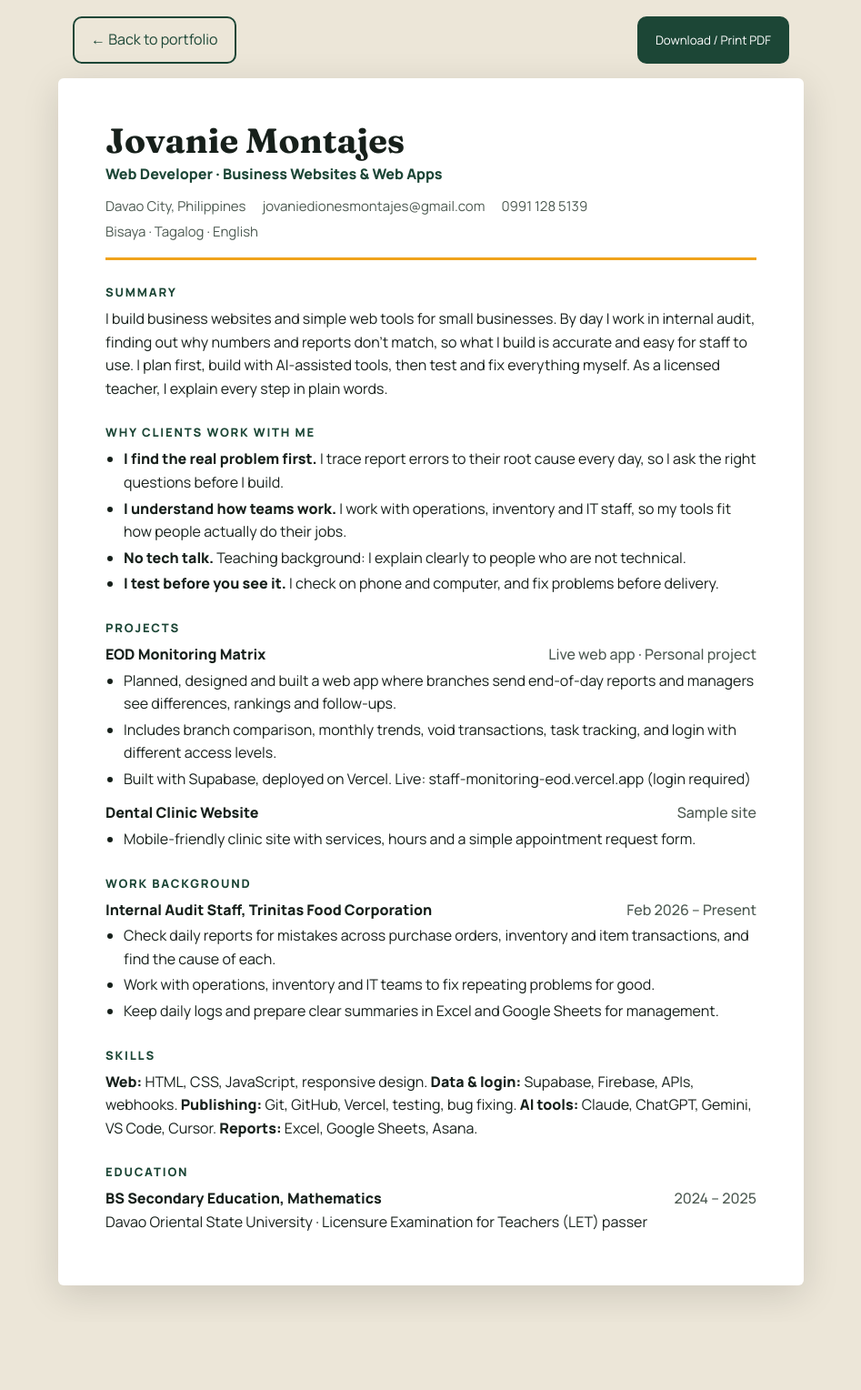
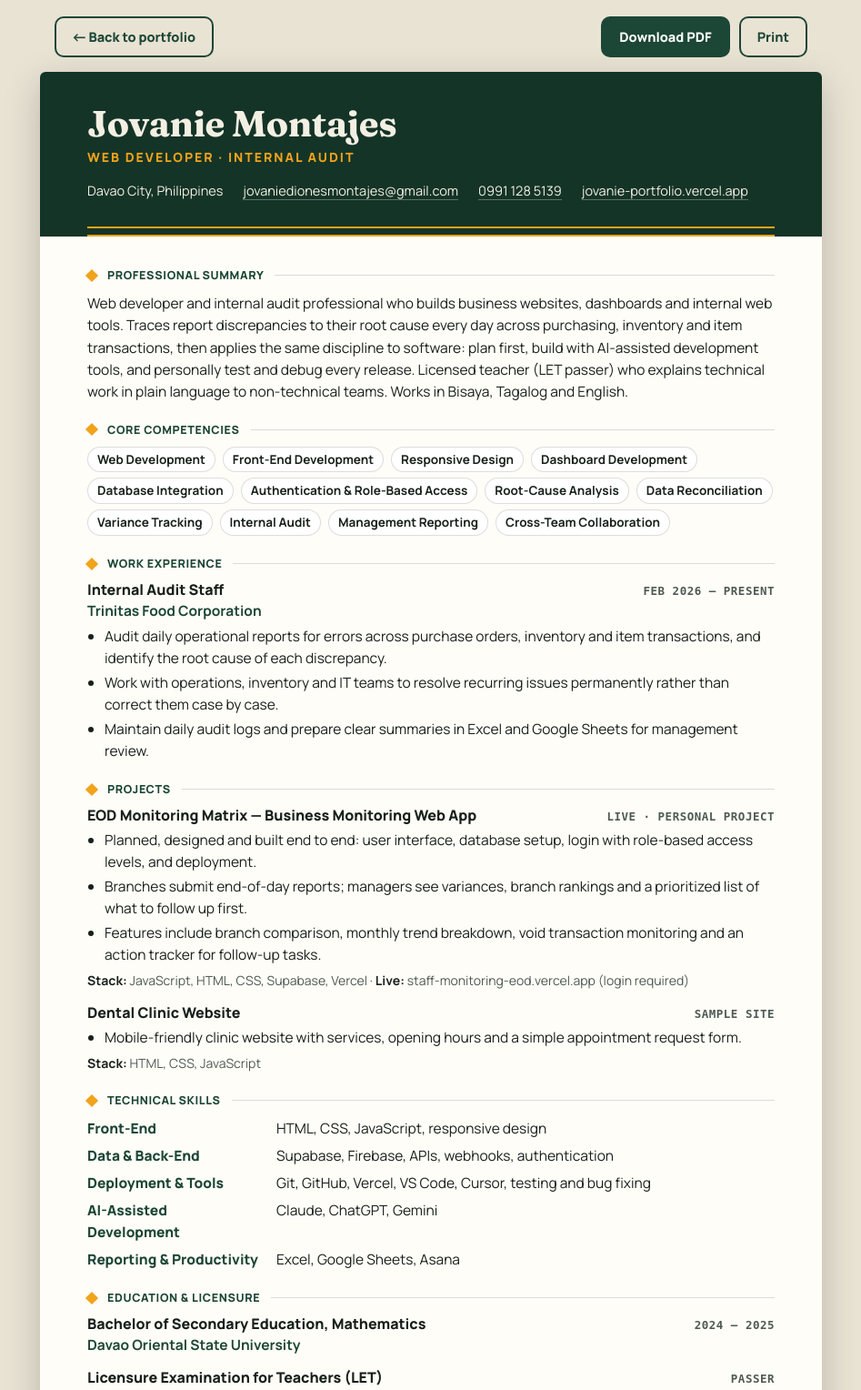
Before and after one commit to jovaniedionesmontajes-stack/jovanie-portfolio, a plain HTML site: page resume.html in a window 1280 px wide. Shown: the top 1528 px of the page at 91% size, without its empty margins (166-1113 px from the left). Before the commit the page ends 1453 px from the top, so only its background shows below. Drawn offline with Linux system fonts and the light colour scheme.

Commit message:
Add files via upload

```diff
--- a/resume.html
+++ b/resume.html
@@ -3,72 +3,161 @@
 <head>
 <meta charset="utf-8">
 <meta name="viewport" content="width=device-width, initial-scale=1">
-<meta name="description" content="Resume of Jovanie Montajes, web developer in Davao City.">
-<title>Resume — Jovanie Montajes</title>
+<title>Jovanie Montajes — Web Developer &amp; Internal Audit | Resume</title>
+<meta name="description" content="Resume of Jovanie Montajes, web developer and internal audit staff in Davao City, Philippines. HTML, CSS, JavaScript, Supabase, Vercel, root-cause analysis and reporting.">
+<meta name="robots" content="index,follow">
+<link rel="canonical" href="https://jovanie-portfolio.vercel.app/resume.html">
+<link rel="alternate" type="application/pdf" href="assets/Jovanie-Montajes-Resume.pdf" title="Resume (PDF)">
 <link rel="icon" href="assets/favicon.svg" type="image/svg+xml">
-<link href="https://fonts.googleapis.com/css2?family=Fraunces:opsz,wght@9..144,700&family=Manrope:wght@400;500;800&display=swap" rel="stylesheet">
+<meta property="og:type" content="profile">
+<meta property="og:title" content="Jovanie Montajes — Resume">
+<meta property="og:description" content="Web developer and internal audit staff in Davao City. Business websites, dashboards and internal web tools.">
+<meta property="og:url" content="https://jovanie-portfolio.vercel.app/resume.html">
+<meta property="og:image" content="https://jovanie-portfolio.vercel.app/assets/og-image.png">
+<link href="https://fonts.googleapis.com/css2?family=Fraunces:opsz,wght@9..144,700&family=Manrope:wght@400;500;700;800&display=swap" rel="stylesheet">
+<script type="application/ld+json">{"@context":"https://schema.org","@type":"Person","name":"Jovanie Montajes","jobTitle":"Web Developer","description":"Web developer and internal audit staff who builds business websites, dashboards and internal web tools.","email":"jovaniedionesmontajes@gmail.com","telephone":"+639911285139","url":"https://jovanie-portfolio.vercel.app/","address":{"@type":"PostalAddress","addressLocality":"Davao City","addressCountry":"PH"},"worksFor":{"@type":"Organization","name":"Trinitas Food Corporation"},"alumniOf":{"@type":"CollegeOrUniversity","name":"Davao Oriental State University"},"knowsLanguage":["Bisaya","Tagalog","English"],"knowsAbout":["Web development","HTML","CSS","JavaScript","Responsive design","Supabase","Firebase","REST APIs","Vercel","Git","Internal audit","Root-cause analysis","Data reconciliation","Excel","Google Sheets"]}</script>
 <style>
-:root{--ink:#17201b;--muted:#4d5a52;--forest:#1c4636;--mango:#f0a31b;--line:#17201b24}
-*{box-sizing:border-box}body{margin:0;background:#ece6d8;color:var(--ink);font:16px/1.6 Manrope,system-ui,Arial,sans-serif}
-.bar{display:flex;justify-content:space-between;gap:12px;flex-wrap:wrap;max-width:820px;margin:18px auto 0;padding:0 16px}
-.bar a,.bar button{font:700 15px inherit;font-family:inherit;padding:11px 18px;border-radius:10px;border:2px solid var(--forest);background:var(--forest);color:#fff;text-decoration:none;cursor:pointer}
-.bar a{background:transparent;color:var(--forest)}
-.page{max-width:820px;margin:16px auto 40px;background:#fff;padding:48px 52px;border-radius:6px;box-shadow:0 10px 40px #0002}
-h1{font:700 38px/1.1 Fraunces,Georgia,serif;margin:0}
-.role{color:var(--forest);font-weight:800;margin:4px 0 10px}
-.contact{display:flex;flex-wrap:wrap;gap:4px 18px;color:var(--muted);font-size:15px;padding-bottom:16px;border-bottom:3px solid var(--mango)}
-h2{font:800 13px Manrope,sans-serif;letter-spacing:.14em;text-transform:uppercase;color:var(--forest);margin:26px 0 8px}
-p{margin:0 0 8px}ul{margin:0;padding-left:20px}li{margin:3px 0}
-.row{display:flex;justify-content:space-between;gap:12px;flex-wrap:wrap;font-weight:800}.row span{font-weight:500;color:var(--muted)}
-.bar a:focus-visible,.bar button:focus-visible{outline:3px solid var(--mango);outline-offset:3px}
-ul,.row{break-inside:avoid}h2{break-after:avoid}
-.contact span{overflow-wrap:anywhere}
-@media(max-width:600px){.page{padding:28px 22px}h1{font-size:32px}}
-@media print{body{background:#fff;font-size:13px;line-height:1.5}h2{margin:16px 0 6px}h1{font-size:32px}.bar{display:none}.page{margin:0;box-shadow:none;padding:0;max-width:none}@page{margin:12mm}}
+:root{--ink:#17201b;--muted:#4d5a52;--forest:#143427;--forest2:#1c4636;--mango:#f0a31b;--paper:#fffdf8;--line:#17201b26;
+--sans:Manrope,Carlito,Calibri,Arial,sans-serif;--serif:Fraunces,"Crimson Text",Georgia,serif;--mono:ui-monospace,"DejaVu Sans Mono",Consolas,monospace}
+*{box-sizing:border-box}
+body{margin:0;background:#e9e3d4;color:var(--ink);font:15.5px/1.55 var(--sans);-webkit-print-color-adjust:exact;print-color-adjust:exact}
+.bar{display:flex;justify-content:space-between;gap:10px;flex-wrap:wrap;max-width:860px;margin:18px auto 0;padding:0 16px}
+.bar .grp{display:flex;gap:10px;flex-wrap:wrap}
+.bar a,.bar button{font:800 14.5px var(--sans);padding:11px 18px;border-radius:10px;border:2px solid var(--forest2);background:var(--forest2);color:#fff;text-decoration:none;cursor:pointer}
+.bar a.ghost,.bar button.ghost{background:transparent;color:var(--forest2)}
+.bar a:focus-visible,.bar button:focus-visible,.page a:focus-visible{outline:3px solid var(--mango);outline-offset:3px}
+.page{max-width:860px;margin:16px auto 44px;background:var(--paper);border-radius:6px;box-shadow:0 12px 40px #0003;overflow:hidden}
+/* header: ledger style — dark band, double rule */
+.head{background:var(--forest);color:#f3efe3;padding:36px 52px 26px;position:relative}
+.head::after{content:"";position:absolute;left:52px;right:52px;bottom:0;height:7px;border-top:2px solid var(--mango);border-bottom:2px solid var(--mango)}
+.head h1{font:700 40px/1.05 var(--serif);margin:0;letter-spacing:-.01em}
+.head .role{margin:6px 0 14px;font:800 14px var(--sans);letter-spacing:.14em;text-transform:uppercase;color:var(--mango)}
+.contact{display:flex;flex-wrap:wrap;gap:2px 22px;margin:0 0 10px;padding:0;list-style:none;font-size:14.5px}
+.contact a{color:inherit;text-decoration:none;border-bottom:1px solid #f3efe355}
+.body{padding:12px 52px 44px}
+section{margin-top:22px;break-inside:avoid-page}
+h2{display:flex;align-items:center;gap:12px;font:800 12.5px var(--sans);letter-spacing:.05em;text-transform:uppercase;color:var(--forest2);margin:0 0 10px}
+h2::before{content:"";width:10px;height:10px;background:var(--mango);transform:rotate(45deg);flex:none}
+h2::after{content:"";flex:1;height:1px;background:var(--line)}
+p{margin:0 0 8px}
+ul{margin:4px 0 0;padding-left:19px}li{margin:3px 0}
+.entry{margin-top:14px}.entry:first-of-type{margin-top:0}
+.line{display:flex;justify-content:space-between;align-items:baseline;gap:6px 16px;flex-wrap:wrap}
+h3{font:800 16px/1.3 var(--sans);margin:0}
+.when{font:600 12.5px var(--mono);letter-spacing:.04em;color:var(--muted);text-transform:uppercase;white-space:nowrap}
+.org{margin:0 0 2px;color:var(--forest2);font-weight:700}
+.stack{margin:6px 0 0;font-size:14px;color:var(--muted)}.stack b{color:var(--ink)}
+.kw{display:flex;flex-wrap:wrap;gap:6px 8px;margin:0;padding:0;list-style:none}
+.kw li{margin:0;padding:3px 10px;border:1px solid var(--line);border-radius:99px;font-size:13.5px;font-weight:600;background:#fff}
+dl.skills{display:grid;grid-template-columns:190px 1fr;gap:6px 18px;margin:0}
+dl.skills dt{font-weight:800;color:var(--forest2)}dl.skills dd{margin:0}
+@media(max-width:640px){.head{padding:28px 22px 22px}.head::after{left:22px;right:22px}.head h1{font-size:32px}.body{padding:8px 22px 32px}dl.skills{grid-template-columns:1fr;gap:0}dl.skills dd{margin-bottom:8px}}
+@media print{
+  @page{size:A4;margin:0}
+  body{background:#fff;font-size:11.4px;line-height:1.42}
+  .bar{display:none}
+  .page{margin:0;max-width:none;border-radius:0;box-shadow:none}
+  .head{padding:22px 14mm 18px}.head::after{left:14mm;right:14mm}.head h1{font-size:30px}.head .role{margin:4px 0 10px;font-size:11.5px}.contact{font-size:11.5px}
+  .body{padding:4px 14mm 10mm}
+  section{margin-top:12px}h2{font-size:10.5px;margin-bottom:6px}h3{font-size:13px}.when{font-size:10.5px}.stack{font-size:11px}.kw li{font-size:10.8px;padding:2px 8px}
+  .entry{margin-top:9px}ul{margin-top:2px}li{margin:2px 0}
+  dl.skills{grid-template-columns:150px 1fr;gap:3px 14px}
+  a{color:inherit;text-decoration:none}
+}
 </style>
 </head>
 <body>
-<div class="bar"><a href="index.html">← Back to portfolio</a><button type="button" onclick="window.print()">Download / Print PDF</button></div>
+<nav class="bar" aria-label="Resume actions">
+  <a class="ghost" href="index.html">← Back to portfolio</a>
+  <div class="grp">
+    <a href="assets/Jovanie-Montajes-Resume.pdf" download>Download PDF</a>
+    <button type="button" class="ghost" onclick="window.print()">Print</button>
+  </div>
+</nav>
+
 <main class="page">
-  <h1>Jovanie Montajes</h1>
-  <p class="role">Web Developer · Business Websites &amp; Web Apps</p>
-  <div class="contact"><span>Davao City, Philippines</span><span>jovaniedionesmontajes@gmail.com</span><span>0991 128 5139</span><span>Bisaya · Tagalog · English</span></div>
+  <header class="head">
+    <h1>Jovanie Montajes</h1>
+    <p class="role">Web Developer · Internal Audit</p>
+    <ul class="contact">
+      <li>Davao City, Philippines</li>
+      <li><a href="mailto:jovaniedionesmontajes@gmail.com">jovaniedionesmontajes@gmail.com</a></li>
+      <li><a href="tel:+639911285139">0991 128 5139</a></li>
+      <li><a href="https://jovanie-portfolio.vercel.app/">jovanie-portfolio.vercel.app</a></li>
+    </ul>
+  </header>
 
-  <h2>Summary</h2>
-  <p>I build business websites and simple web tools for small businesses. By day I work in internal audit, finding out why numbers and reports don't match, so what I build is accurate and easy for staff to use. I plan first, build with AI-assisted tools, then test and fix everything myself. As a licensed teacher, I explain every step in plain words.</p>
+  <div class="body">
+    <section aria-labelledby="h-summary">
+      <h2 id="h-summary">Professional Summary</h2>
+      <p>Web developer and internal audit professional who builds business websites, dashboards and internal web tools. Traces report discrepancies to their root cause every day across purchasing, inventory and item transactions, then applies the same discipline to software: plan first, build with AI-assisted development tools, and personally test and debug every release. Licensed teacher (LET passer) who explains technical work in plain language to non-technical teams. Works in Bisaya, Tagalog and English.</p>
+    </section>
 
-  <h2>Why clients work with me</h2>
-  <ul>
-    <li><strong>I find the real problem first.</strong> I trace report errors to their root cause every day, so I ask the right questions before I build.</li>
-    <li><strong>I understand how teams work.</strong> I work with operations, inventory and IT staff, so my tools fit how people actually do their jobs.</li>
-    <li><strong>No tech talk.</strong> Teaching background: I explain clearly to people who are not technical.</li>
-    <li><strong>I test before you see it.</strong> I check on phone and computer, and fix problems before delivery.</li>
-  </ul>
+    <section aria-labelledby="h-core">
+      <h2 id="h-core">Core Competencies</h2>
+      <ul class="kw">
+        <li>Web Development</li><li>Front-End Development</li><li>Responsive Design</li><li>Dashboard Development</li><li>Database Integration</li><li>Authentication &amp; Role-Based Access</li><li>Root-Cause Analysis</li><li>Data Reconciliation</li><li>Variance Tracking</li><li>Internal Audit</li><li>Management Reporting</li><li>Cross-Team Collaboration</li>
+      </ul>
+    </section>
 
-  <h2>Projects</h2>
-  <div class="row">EOD Monitoring Matrix <span>Live web app · Personal project</span></div>
-  <ul>
-    <li>Planned, designed and built a web app where branches send end-of-day reports and managers see differences, rankings and follow-ups.</li>
-    <li>Includes branch comparison, monthly trends, void transactions, task tracking, and login with different access levels.</li>
-    <li>Built with Supabase, deployed on Vercel. Live: staff-monitoring-eod.vercel.app (login required)</li>
-  </ul>
-  <div class="row" style="margin-top:12px">Dental Clinic Website <span>Sample site</span></div>
-  <ul><li>Mobile-friendly clinic site with services, hours and a simple appointment request form.</li></ul>
+    <section aria-labelledby="h-exp">
+      <h2 id="h-exp">Work Experience</h2>
+      <article class="entry">
+        <div class="line"><h3>Internal Audit Staff</h3><span class="when"><time datetime="2026-02">Feb 2026</time> – Present</span></div>
+        <p class="org">Trinitas Food Corporation</p>
+        <ul>
+          <li>Audit daily operational reports for errors across purchase orders, inventory and item transactions, and identify the root cause of each discrepancy.</li>
+          <li>Work with operations, inventory and IT teams to resolve recurring issues permanently rather than correct them case by case.</li>
+          <li>Maintain daily audit logs and prepare clear summaries in Excel and Google Sheets for management review.</li>
+        </ul>
+      </article>
+    </section>
 
-  <h2>Work background</h2>
-  <div class="row">Internal Audit Staff, Trinitas Food Corporation <span>Feb 2026 – Present</span></div>
-  <ul>
-    <li>Check daily reports for mistakes across purchase orders, inventory and item transactions, and find the cause of each.</li>
-    <li>Work with operations, inventory and IT teams to fix repeating problems for good.</li>
-    <li>Keep daily logs and prepare clear summaries in Excel and Google Sheets for management.</li>
-  </ul>
+    <section aria-labelledby="h-proj">
+      <h2 id="h-proj">Projects</h2>
+      <article class="entry">
+        <div class="line"><h3>EOD Monitoring Matrix — Business Monitoring Web App</h3><span class="when">Live · Personal project</span></div>
+        <ul>
+          <li>Planned, designed and built end to end: user interface, database setup, login with role-based access levels, and deployment.</li>
+          <li>Branches submit end-of-day reports; managers see variances, branch rankings and a prioritized list of what to follow up first.</li>
+          <li>Features include branch comparison, monthly trend breakdown, void transaction monitoring and an action tracker for follow-up tasks.</li>
+        </ul>
+        <p class="stack"><b>Stack:</b> JavaScript, HTML, CSS, Supabase, Vercel · <b>Live:</b> staff-monitoring-eod.vercel.app (login required)</p>
+      </article>
+      <article class="entry">
+        <div class="line"><h3>Dental Clinic Website</h3><span class="when">Sample site</span></div>
+        <ul><li>Mobile-friendly clinic website with services, opening hours and a simple appointment request form.</li></ul>
+        <p class="stack"><b>Stack:</b> HTML, CSS, JavaScript</p>
+      </article>
+    </section>
 
-  <h2>Skills</h2>
-  <p><strong>Web:</strong> HTML, CSS, JavaScript, responsive design. <strong>Data &amp; login:</strong> Supabase, Firebase, APIs, webhooks. <strong>Publishing:</strong> Git, GitHub, Vercel, testing, bug fixing. <strong>AI tools:</strong> Claude, ChatGPT, Gemini, VS Code, Cursor. <strong>Reports:</strong> Excel, Google Sheets, Asana.</p>
+    <section aria-labelledby="h-skills">
+      <h2 id="h-skills">Technical Skills</h2>
+      <dl class="skills">
+        <dt>Front-End</dt><dd>HTML, CSS, JavaScript, responsive design</dd>
+        <dt>Data &amp; Back-End</dt><dd>Supabase, Firebase, APIs, webhooks, authentication</dd>
+        <dt>Deployment &amp; Tools</dt><dd>Git, GitHub, Vercel, VS Code, Cursor, testing and bug fixing</dd>
+        <dt>AI-Assisted Development</dt><dd>Claude, ChatGPT, Gemini</dd>
+        <dt>Reporting &amp; Productivity</dt><dd>Excel, Google Sheets, Asana</dd>
+      </dl>
+    </section>
 
-  <h2>Education</h2>
-  <div class="row">BS Secondary Education, Mathematics <span>2024 – 2025</span></div>
-  <p>Davao Oriental State University · Licensure Examination for Teachers (LET) passer</p>
+    <section aria-labelledby="h-edu">
+      <h2 id="h-edu">Education &amp; Licensure</h2>
+      <article class="entry">
+        <div class="line"><h3>Bachelor of Secondary Education, Mathematics</h3><span class="when">2024 – 2025</span></div>
+        <p class="org">Davao Oriental State University</p>
+      </article>
+      <article class="entry">
+        <div class="line"><h3>Licensure Examination for Teachers (LET)</h3><span class="when">Passer</span></div>
+      </article>
+    </section>
+
+    <section aria-labelledby="h-lang">
+      <h2 id="h-lang">Languages</h2>
+      <p>Bisaya · Tagalog · English</p>
+    </section>
+  </div>
 </main>
 </body>
 </html>
```
